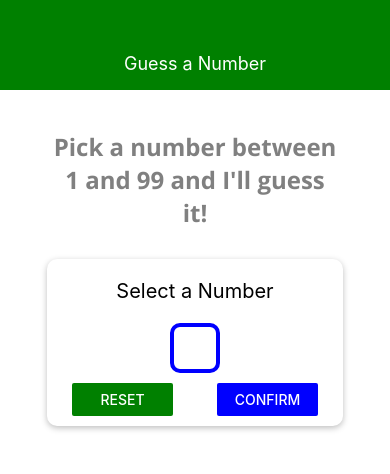
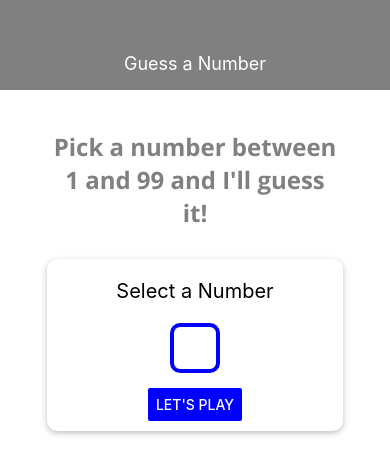
Before and after one commit to sethlewandowski/guess-a-number, a React Native app: screen / in a window 390 px wide. Shown: the top 474 px of the page. Built offline with nearby package versions, Linux system fonts and the light colour scheme.

Commit message:
finished the app

```diff
--- a/components/Header.js
+++ b/components/Header.js
@@ -16,7 +16,7 @@ const styles = StyleSheet.create({
 		width: '100%',
 		height: 90,
 		paddingTop: 36,
-		backgroundColor: Colors.accent,
+		backgroundColor: Colors.header,
 		alignItems: 'center',
 		justifyContent: 'center'
 	},
--- a/constants/colors.js
+++ b/constants/colors.js
@@ -1,4 +1,5 @@
 export default {
 	primary: 'blue',
 	accent: 'green',
+	header: 'grey'
 };
--- a/screens/GameScreen.js
+++ b/screens/GameScreen.js
@@ -8,8 +8,11 @@ import {
 	Button,
 	TouchableWithoutFeedback,
 	Keyboard,
-	Alert
+	Alert,
+	ScrollView,
+	FlatList,
 } from 'react-native';
+import { Ionicons } from '@expo/vector-icons';
 
 import NumberContainer from '../components/NumberContainer.js';
 import Card from '../components/Card.js';
@@ -27,12 +30,15 @@ const generateRandomBetween = (min, max, exclude) => {
 	}
 };
 
+const renderListItem = (listLength, itemData) => (
+					<View style={styles.listItem}>
+						<Text>#{listLength - itemData.index} guess: {itemData.item}</Text>
+					</View>);
+
 const GameScreen = props => {
-	const [currentGuess, setCurrentGuess] = useState(
-		generateRandomBetween(1, 100, props.userChoice)
-		);
-
-	const [rounds, setRounds] = useState(0);
+	const initialGuess = generateRandomBetween(1, 100, props.userChoice);
+	const [currentGuess, setCurrentGuess] = useState(initialGuess);
+	const [pastGuesses, setPastGuesses] = useState([initialGuess.toString()]);
 	const currentLow = useRef(1);
 	const currentHigh = useRef(100);
 
@@ -40,7 +46,7 @@ const GameScreen = props => {
 
 	useEffect(() => {
 		if (currentGuess === userChoice) {
-			onGameOver(rounds);
+			onGameOver(pastGuesses.length);
 		}
 	}, [currentGuess, userChoice, onGameOver ]);
 
@@ -55,11 +61,11 @@ const GameScreen = props => {
 		if (direction === 'lower') {
 			currentHigh.current = currentGuess;
 		} else {
-			currentLow.current = currentGuess;
+			currentLow.current = currentGuess + 1;
 		}
 		const nextNumber = generateRandomBetween(currentLow.current, currentHigh.current, currentGuess);
 		setCurrentGuess(nextNumber);
-		setRounds(curRounds => curRounds + 1);
+		setPastGuesses(curPastGuesses => [nextNumber.toString(), ...curPastGuesses]);
 	}
 
 	return (
@@ -67,20 +73,28 @@ const GameScreen = props => {
 			<ScreenHeader>Is it ?</ScreenHeader>
 			<NumberContainer>{currentGuess}</NumberContainer>
 			<Card style={styles.buttonContainer}>
-				<Button
-					title="LOWER"
-					onPress={nextGuessHandler.bind(this, 'lower')}
-				/>
-				<Button
-					title="GREATER"
-					onPress={nextGuessHandler.bind(this, 'greater')}
-				/>
+				<MainButton onPress={nextGuessHandler.bind(this, 'lower')}>
+					<Ionicons name='md-remove' size={24} color="white"/>
+				</MainButton>
+				<MainButton onPress={nextGuessHandler.bind(this, 'greater')}>
+					<Ionicons name='md-add' size={24} color='white' />
+				</MainButton>
 			</Card>
 			<Card style={styles.buttonContainer}>
 				<MainButton style={styles.startOverButton} onPress={props.onRestart}>
 					Start Over
 				</MainButton>
 			</Card>
+			<View style={styles.listContainer}>
+				{/*<ScrollView contentContainerStyle={styles.list}>
+					{pastGuesses.map((guess, index) => renderListItem(guess, pastGuesses.length - index))}
+				</ScrollView>*/}
+				<FlatList
+				keyExtractor={(item) => item}
+				data={pastGuesses}
+				renderItem={renderListItem.bind(this, pastGuesses.length)}
+				contentContainerStyle={styles.list} />
+			</View>
 		</View>
 	);
 };
@@ -90,7 +104,7 @@ const styles = StyleSheet.create({
 		flex: 1,
 		padding: 10,
 		alignItems: 'center',
-
+		width: '100%'
 	},
 	buttonContainer: {
 		flexDirection: 'row',
@@ -101,6 +115,24 @@ const styles = StyleSheet.create({
 	},
 	startOverButton: {
 		backgroundColor: 'red',
+	},
+	listItem: {
+		borderColor: 'black',
+		borderWidth: 1,
+		padding: 15,
+		marginVertical: 10,
+		backgroundColor: 'white',
+		width: '100%',
+		justifyContent: 'space-between',
+	},
+	listContainer: {
+		flex: 1,
+		width: 300,
+	},
+	list: {
+		alignItems: 'center',
+		justifyContent: 'flex-end',
+		flexGrow: 1,
 	}
 });
 
--- a/screens/StartGameScreen.js
+++ b/screens/StartGameScreen.js
@@ -7,7 +7,8 @@ import {
 	Button,
 	TouchableWithoutFeedback,
 	Keyboard,
-	Alert
+	Alert,
+	ScrollView,
 } from 'react-native';
 
 import Card from '../components/Card.js';
@@ -21,8 +22,8 @@ const StartGameScreen = props => {
 
 
 	const [ enteredValue, setEnteredValue ] = useState('');
-	const [ confirmed, setConfirmed] = useState(false);
-	const [selectedNumber, setSelectedNumber] = useState('');
+	const [ confirmed, setConfirmed ] = useState(false);
+	const [ selectedNumber, setSelectedNumber ] = useState('');
 
 	const numberInputHandler = inputText => {
 		setEnteredValue(inputText.replace(/[^0-9]/g), '');
@@ -64,13 +65,16 @@ const StartGameScreen = props => {
 				<MainButton onPress={()=> props.onStartGame(selectedNumber)}>
 					Start Game
 				</MainButton>
+				<View style={styles.button}>
 					<Button
-					color={Colors.accent}
+					color='red'
 					title="Reset"
 					onPress={resetInputHandler}/>
+				</View>
 			</Card>
 	}
 	return (
+		<ScrollView>
 			<TouchableWithoutFeedback onPress={()=> {
 				Keyboard.dismiss();
 			}}>
@@ -90,14 +94,8 @@ const StartGameScreen = props => {
 						<View style={styles.buttonContainer} >
 							<View style={styles.button}>
 								<Button
-								color={Colors.accent}
-								title="Reset"
-								onPress={resetInputHandler}/>
-						</View>
-						<View style={styles.button}>
-							<Button
 									color={Colors.primary}
-								title="Confirm"
+									title="Let's Play"
 									onPress={confirmInputHandler}/>
 							</View>
 						</View>
@@ -105,6 +103,7 @@ const StartGameScreen = props => {
 					{confirmedOutput}
 				</View>
 			</TouchableWithoutFeedback>
+		</ScrollView>
 	);
 };
 
@@ -123,13 +122,15 @@ const styles = StyleSheet.create({
 		alignItems: 'center',
 	},
 	buttonContainer: {
-		flexDirection: 'row',
 		width: '100%',
+		alignItems: 'center',
 		justifyContent: 'space-between',
 		paddingHorizontal: 15
 	},
 	button: {
 		width: 101,
+		alignItems: 'center',
+		marginTop: 5,
 	},
 	input: {
 		width: 50,
```
Lines whose indentation alone changed are shown as unchanged.
